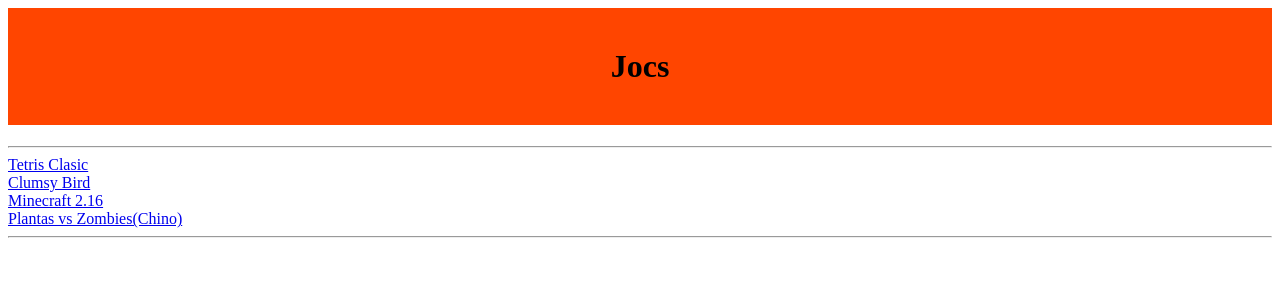
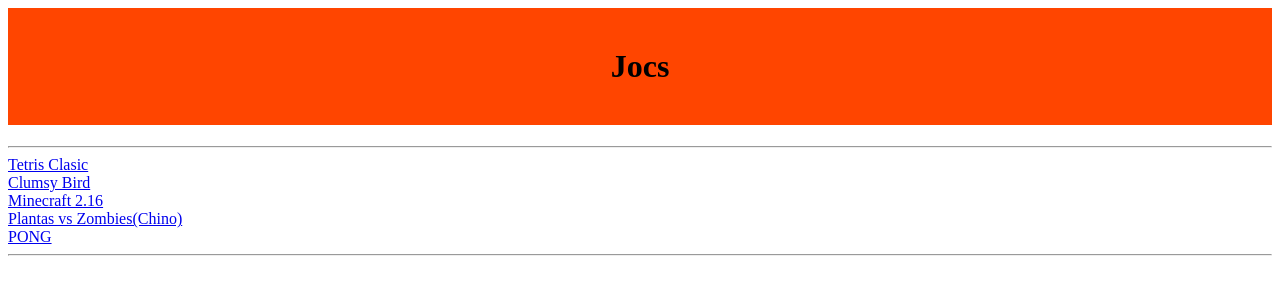
Before and after one commit to nil48f/nil48f.github.io, a plain HTML site: page games/index.html in a window 1280 px wide. Drawn offline with Linux system fonts and the light colour scheme.

Commit message:
Update index.html

```diff
--- a/games/index.html
+++ b/games/index.html
@@ -18,6 +18,7 @@
     <a href="clumsy-bird-master">Clumsy Bird</a><br>
     <a href="minecraft.html">Minecraft 2.16</a><br>
     <a href="Plants-vs-Zombies-master">Plantas vs Zombies(Chino)</a><br>
+    <a href="pong.html">PONG</a><br>
     <hr>
   </body>
 </html>
```
